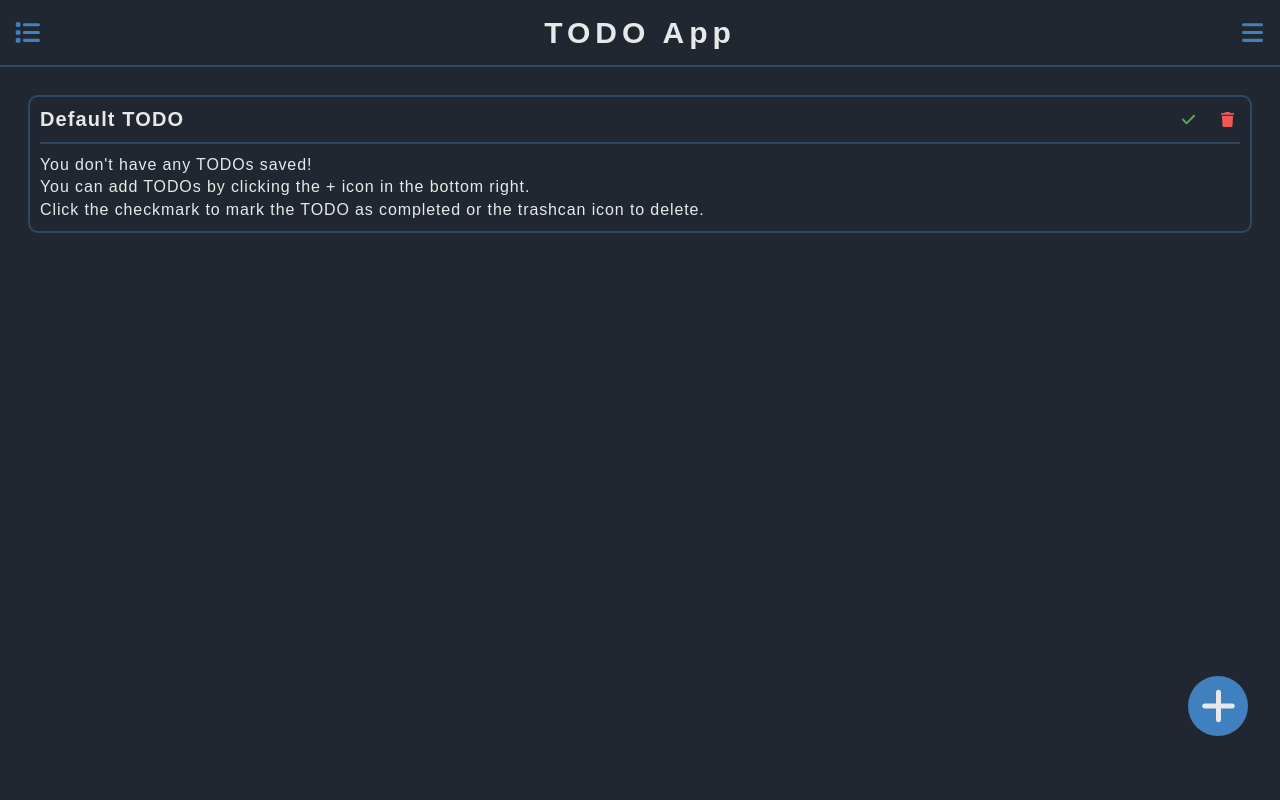
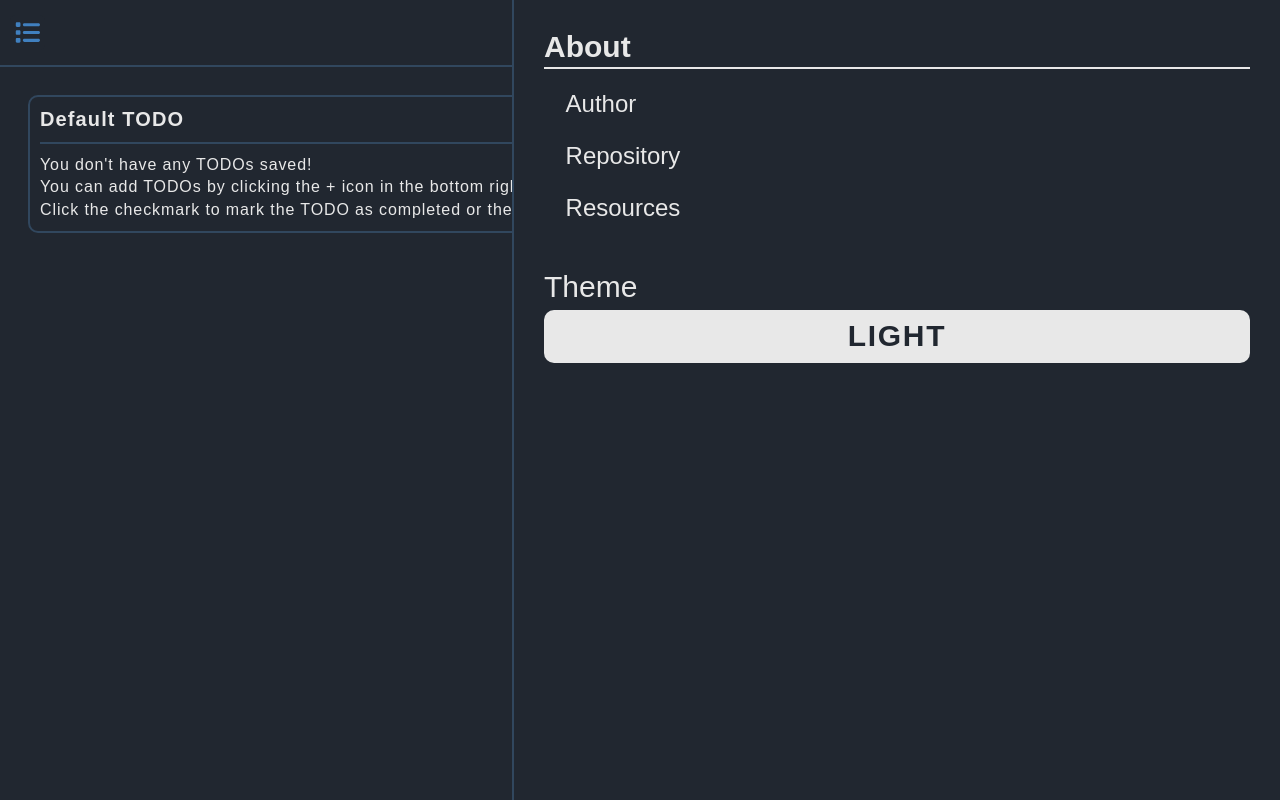
Before and after one commit to ValdezFOmar/vanilla-todo-app, a plain HTML site: page index.html in a window 1280 px wide. Drawn offline with Linux system fonts and the light colour scheme.

Commit message:
Added styles: Right side panel for navbar and theme

```diff
--- a/index.html
+++ b/index.html
@@ -21,6 +21,28 @@
   <button type='button' class='icon-button content-box' name='menu' id='menu'>
     <img src='icons/bars-menu-solid.svg' alt='Horizontal bars representing a menu icon' class='icon-image'>
   </button>
+  <div class='top-level-side-panel right-panel'>
+    <div class='top-level-panel-container'>
+      <div class='panel-section'>
+        <nav class='top-navbar'>
+          <ul class='nav-list'>
+            <li class='nav-item'>
+              <a href='/' class='item-title'>About</a>
+              <ul class='nav-sublist'>
+                <li class='nav-sub-item'><a href='#'>Author</a></li>
+                <li class='nav-sub-item'><a href='#'>Repository</a></li>
+                <li class='nav-sub-item'><a href='#'>Resources</a></li>
+              </ul>
+            </li>
+          </ul>
+        </nav>
+      </div>
+      <div class='panel-section'>
+        <span class='theme-text'>Theme</span>
+        <button class='switch-theme-button'>Light</button>
+      </div>
+    </div>
+  </div>
 </header>
 
 <main class='expand-flex'>
--- a/styles/main.css
+++ b/styles/main.css
@@ -340,3 +340,109 @@ form:invalid button[type='submit'] {
   background: hsla(0, 0%, 0%, 0);
   transition: background-color 400ms linear;
 }
+
+/* || Side panels */
+
+.top-level-side-panel {
+  position: absolute;
+  top: 0;
+  z-index: 3;
+
+  height: 100dvh;
+  width: 60vw;
+
+  background-color: var(--bg-color);
+}
+
+.top-level-panel-container {
+  font-size: 3rem;
+  padding: 1em 0;
+
+  display: flex;
+  flex-direction: column;
+  gap: 1em;
+}
+
+.panel-section {
+  padding: 0 1em;
+}
+
+.right-panel {
+  border-left: 2px solid var(--border-color);
+  right: 0;
+}
+
+.left-panel {
+  border-right: 2px solid var(--border-color);
+  left: 0;
+}
+
+/* || Theme Button */
+
+.theme-text {
+  display: block;
+  margin-bottom: 0.2em;
+}
+
+.switch-theme-button {
+  width: 100%;
+  border: 0;
+  border-radius: 1rem;
+  padding: 0.3em 0.5em;
+  text-align: center;
+  text-transform: uppercase;
+  font-weight: bold;
+  letter-spacing: 0.1ch;
+  color: var(--bg-color);
+  background-color: var(--text);
+
+  transition-property: outline, background-color, color;
+  transition-duration: 400ms;
+}
+
+.switch-theme-button:is(:hover, :active, :focus) {
+  color:  var(--text);
+  background-color: var(--bg-color);
+  outline: var(--text) solid 0.2em;
+}
+
+/* || navbar */
+
+.top-navbar a, li {
+  color: var(--text);
+  text-decoration: none;
+  display: block;
+}
+
+.nav-list,
+.nav-sublist {
+  padding: 0;
+  margin: 0;
+  list-style: none;
+}
+
+.top-navbar .nav-list .nav-item .item-title{
+  font-weight: bold;
+  display: block;
+  width: 100%;
+  border-bottom: 2px solid currentColor;
+  padding-bottom: 0.1em;
+  margin-bottom: 0.5em;
+}
+
+.nav-item .nav-sublist {
+  font-size: 0.8em;
+  padding-left: 0.4em;
+}
+
+.nav-sublist .nav-sub-item {
+  padding: 0.25em 0.5em;
+  border-radius: 1rem;
+  margin-bottom: 0.5em;
+
+  transition: background-color 300ms;
+}
+
+.nav-sub-item:is(:hover, :active) {
+  background-color: var(--highlight);
+}
```
